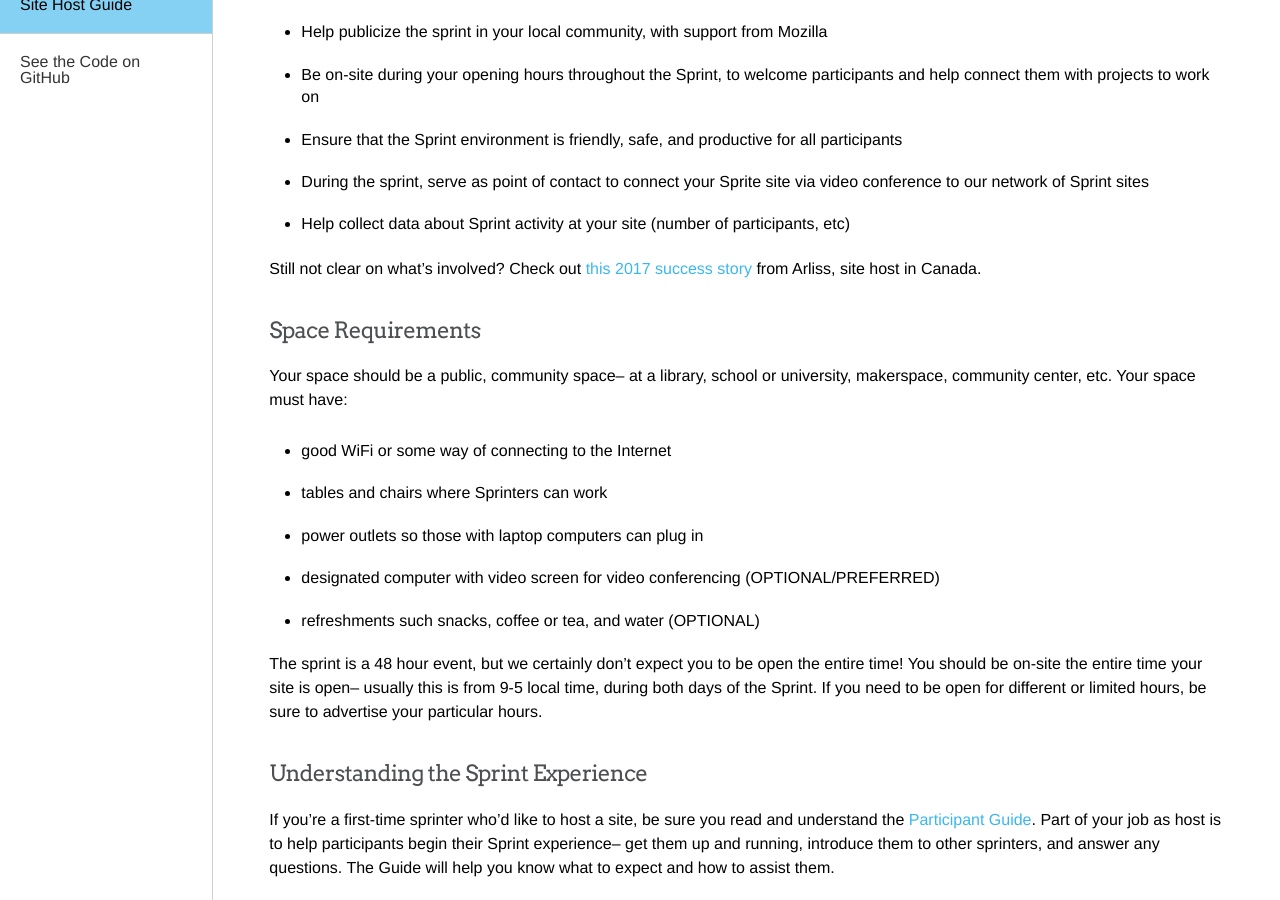
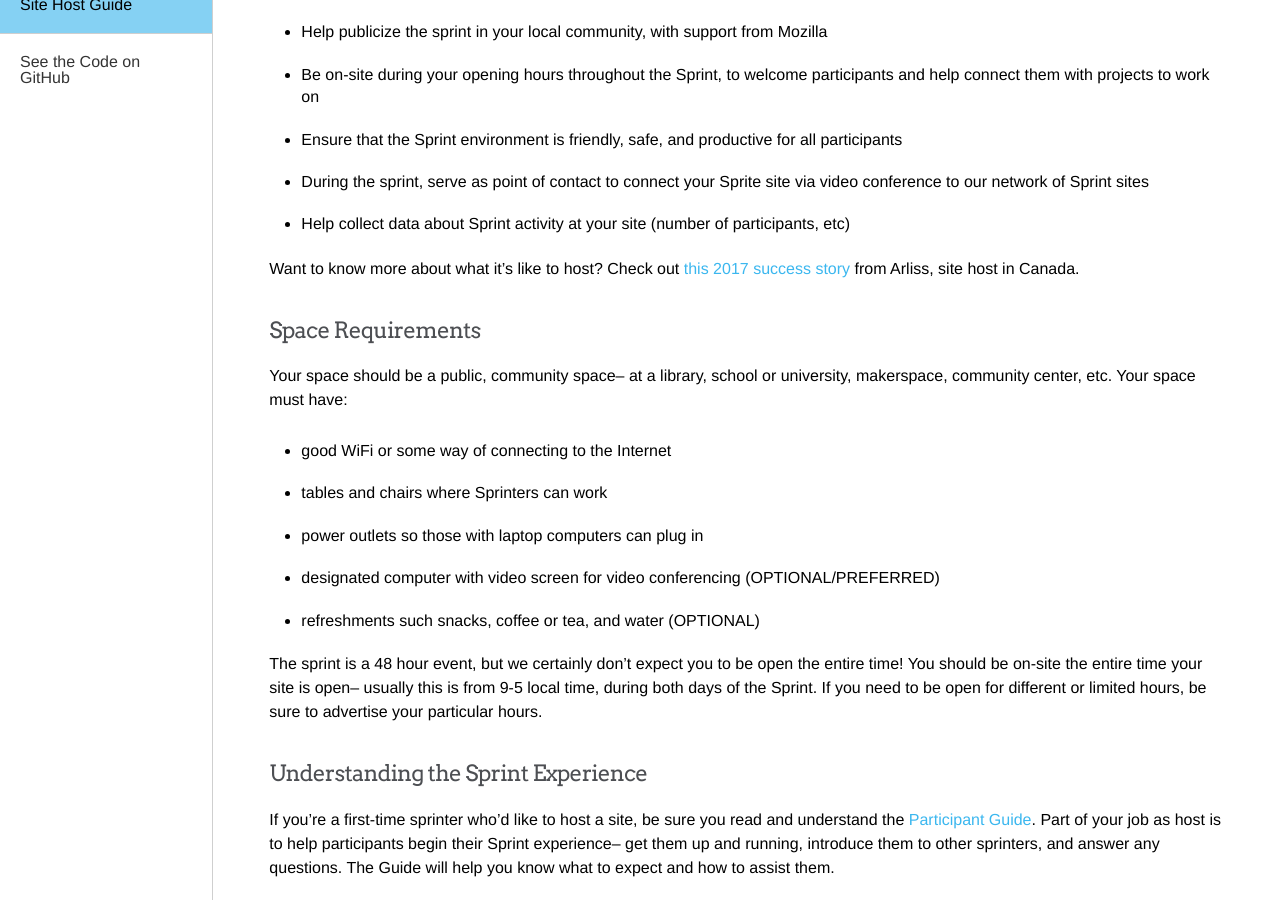
Before and after one commit to mozilla/global-sprint, a Jekyll site: the page built from _articles/site-hosts-guide.md, in a window 1280 px wide and 900 px high, scrolled down 370 px. Built offline with Jekyll 4.4.1, drawn with Linux system fonts in a browser that asks for light colours; comment, search, counter and statistics services are not loaded.

Commit message:
Update site-hosts-guide.md

```diff
--- a/_articles/site-hosts-guide.md
+++ b/_articles/site-hosts-guide.md
@@ -15,7 +15,7 @@ As a site host you’ll
 * During the sprint, serve as point of contact to connect your Sprite site via video conference to our network of Sprint sites
 * Help collect data about Sprint activity at your site (number of participants, etc)
 
-Still not clear on what’s involved? Check out [this 2017 success story](https://medium.com/read-write-participate/arliss-site-host-a-global-sprint-2017-story-2017-902d8da23afd) from Arliss, site host in Canada.
+Want to know more about what it's like to host? Check out [this 2017 success story](https://medium.com/read-write-participate/arliss-site-host-a-global-sprint-2017-story-2017-902d8da23afd) from Arliss, site host in Canada.
 
 #### Space Requirements
 Your space should be a public,  community space– at a library, school or university, makerspace, community center, etc. Your space must have:
```
